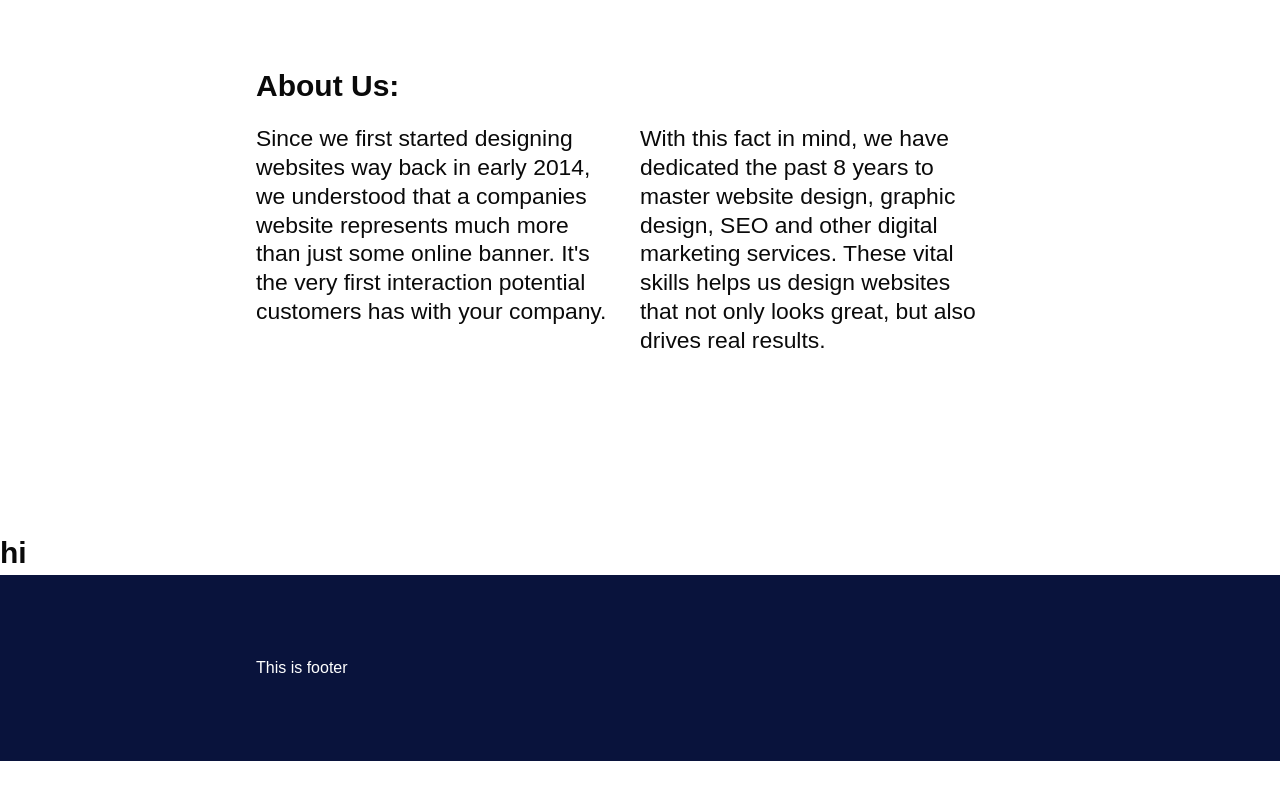
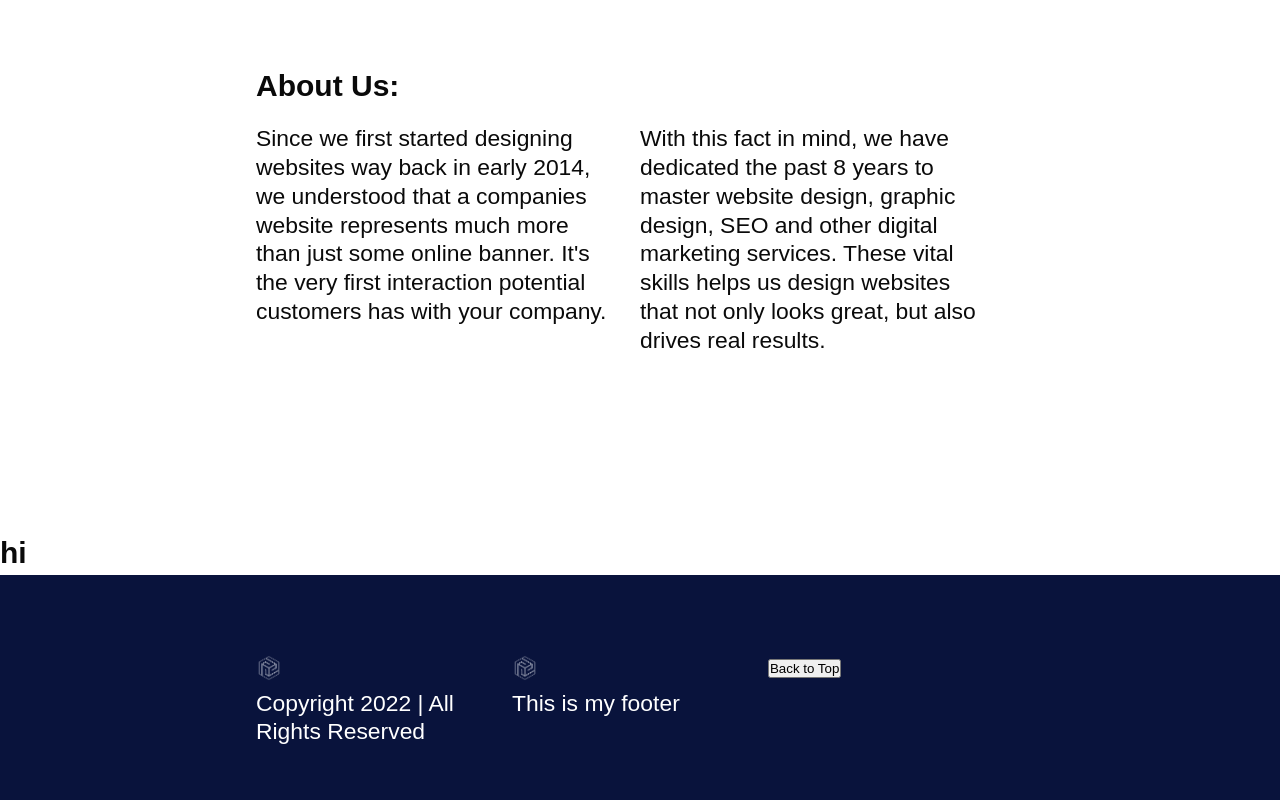
Before and after one commit to Iancahn/PixelByPixel, a React (Create React App) app: page /contact in a window 1280 px wide. Shown: the part 4089-4889 px from the top of the page. Before the commit the page ends 4850 px from the top, so only its background shows below. Built offline with nearby package versions, Linux system fonts and the light colour scheme; a web font is replaced by a local one.

Commit message:
Footer Component almost done

```diff
--- a/src/components/Footer.jsx
+++ b/src/components/Footer.jsx
@@ -4,13 +4,31 @@ import React from 'react';
 // import components
 
 // import images
-
+import footerLogo from '../img/pixelbypixel-footer-logo.png';
 
 function Footer() {
     return (
         <footer>
             <div className="container">
-                <div>This is footer</div>
+                <div className='row'>
+                    <div className="column-three">
+                        <div>
+                            <img src={footerLogo} alt="pixelbypixel footer logo" id="footer-logo" />
+                            <p>Copyright 2022 | All Rights Reserved</p>
+                        </div>
+                    </div>
+                    <div className="column-three">
+                        <div>
+                            <img src={footerLogo} alt="pixelbypixel footer logo" id="footer-logo" />
+                            <p>This is my footer</p>
+                        </div>
+                    </div>
+                    <div className="column-three">
+                        <div>
+                            <button>Back to Top</button>
+                        </div>
+                    </div>
+                </div>
             </div>
         </footer>
     )
--- a/src/styles/app.scss
+++ b/src/styles/app.scss
@@ -344,6 +344,10 @@ a {
     font-size: 1rem;
 }
 
+#footer-logo {
+    max-width: 10%;
+}
+
 
 // Content Ends
 
```
Also changed, not shown: src/img/pixelbypixel-footer-logo.png (added).
